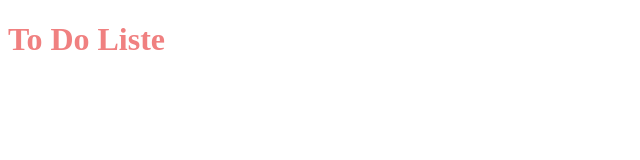
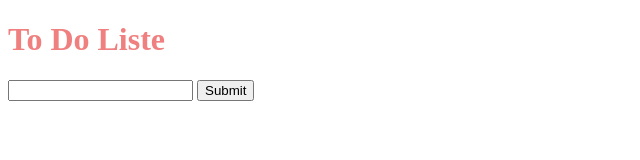
Before and after one commit to Silje32/To-Do-List, a plain HTML site: page index.html in a window 1280 px wide. Shown: the whole page, without its empty margins (0-640 px from the left). Drawn offline with Linux system fonts and the light colour scheme.

Commit message:
Added my form

```diff
--- a/index.html
+++ b/index.html
@@ -8,6 +8,12 @@
     <title>To Do Liste</title>
   </head>
   <body>
-    <h1>To Do Liste</h1>
+    <header>
+      <h1>To Do Liste</h1>
+      <form id="task-form">
+        <input type="text" id="task-input" name="task-input" />
+        <input type="submit" />
+      </form>
+    </header>
   </body>
 </html>
```
